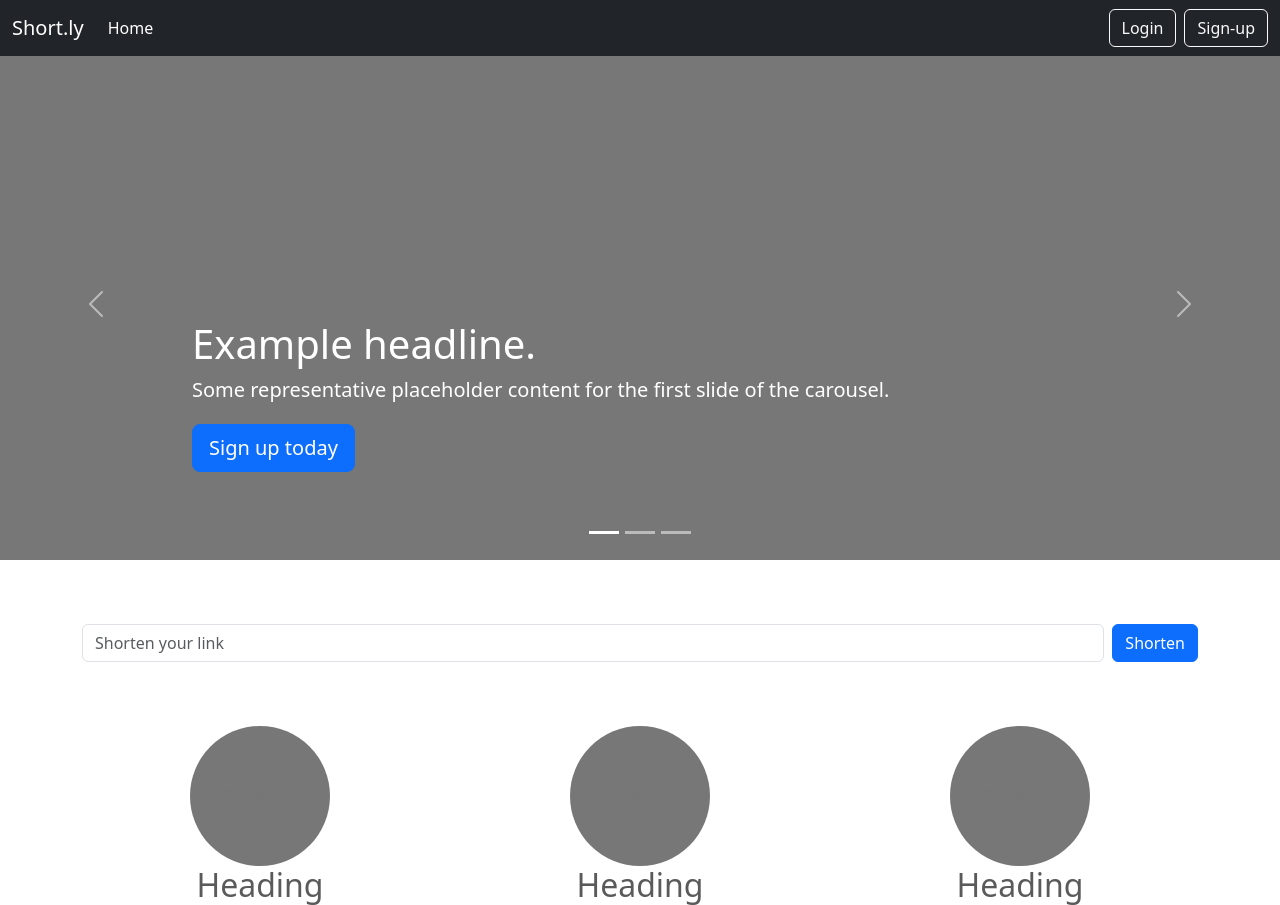
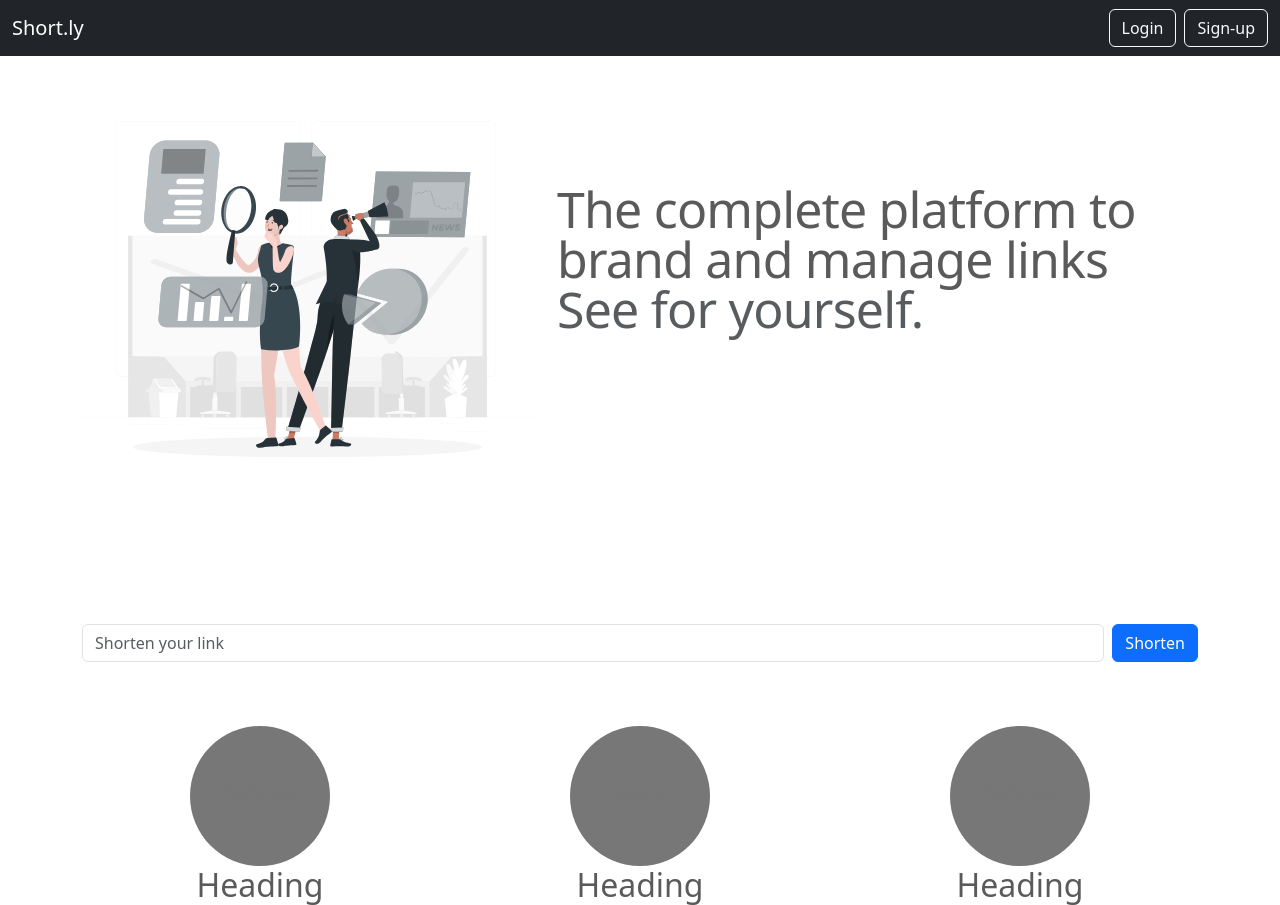
Before and after one commit to Aby-Sebastian/Shortly, a Django app: page / in a window 1280 px wide. Shown: the top 905 px of the page. Run offline with Django 4.2, Linux system fonts and the light colour scheme; some libraries are stand-ins or nearby versions.

Commit message:
code refactoring index page

```diff
--- a/app/templates/main/index.html
+++ b/app/templates/main/index.html
@@ -47,9 +47,7 @@
       </button>
       <div class="collapse navbar-collapse" id="navbarCollapse">
         <ul class="navbar-nav me-auto mb-2 mb-md-0">
-          <li class="nav-item">
-            <a class="nav-link active" aria-current="page" href="#">Home</a>
-          </li>
+
 
         </ul>
 
@@ -65,54 +63,29 @@
 <main>
 
   <div id="myCarousel" class="carousel slide" data-bs-ride="carousel">
-    <div class="carousel-indicators">
-      <button type="button" data-bs-target="#myCarousel" data-bs-slide-to="0" class="active" aria-current="true" aria-label="Slide 1"></button>
-      <button type="button" data-bs-target="#myCarousel" data-bs-slide-to="1" aria-label="Slide 2"></button>
-      <button type="button" data-bs-target="#myCarousel" data-bs-slide-to="2" aria-label="Slide 3"></button>
-    </div>
+
     <div class="carousel-inner">
+
       <div class="carousel-item active">
-        <svg class="bd-placeholder-img" width="100%" height="100%" xmlns="http://www.w3.org/2000/svg" aria-hidden="true" preserveAspectRatio="xMidYMid slice" focusable="false"><rect width="100%" height="100%" fill="#777"/></svg>
+        <!-- <svg class="bd-placeholder-img" width="100%" height="100%" xmlns="http://www.w3.org/2000/svg" aria-hidden="true" preserveAspectRatio="xMidYMid slice" focusable="false"><rect width="100%" height="100%" fill="#777"/></svg> -->
+<br>
+        <div class="container">
+          <div class="row featurette">
+            <div class="col-md-7 order-md-2">
+              <h2 class="featurette-heading">The complete platform to brand and manage links
+                                 <span class="text-muted">See for yourself.</span></h2>
+              <!-- <p class="lead">Another featurette? Of course. More placeholder content here to give you an idea of how this layout would work with some actual real-world content in place.</p> -->
+            </div>
+            <div class="col-md-5 order-md-1">
+              <!-- <svg class="bd-placeholder-img bd-placeholder-img-lg featurette-image img-fluid mx-auto" width="500" height="500" xmlns="http://www.w3.org/2000/svg" role="img" aria-label="Placeholder: 500x500" preserveAspectRatio="xMidYMid slice" focusable="false"><title>Placeholder</title><rect width="100%" height="100%" fill="#eee"/><text x="50%" y="50%" fill="#aaa" dy=".3em">500x500</text></svg> -->
+              <img src="{% static 'images/index_page/Analyze_rafiki.svg' %}" alt="">
 
-        <div class="container">
-          <div class="carousel-caption text-start">
-            <h1>Example headline.</h1>
-            <p>Some representative placeholder content for the first slide of the carousel.</p>
-            <p><a class="btn btn-lg btn-primary" href="#">Sign up today</a></p>
-          </div>
-        </div>
-      </div>
-      <div class="carousel-item">
-        <svg class="bd-placeholder-img" width="100%" height="100%" xmlns="http://www.w3.org/2000/svg" aria-hidden="true" preserveAspectRatio="xMidYMid slice" focusable="false"><rect width="100%" height="100%" fill="#777"/></svg>
-        <img src="{% static 'images/www-bro.svg' %}" width="100%" height="100%"  alt="">
-        <div class="container">
-          <div class="carousel-caption">
-            <h1>Another example headline.</h1>
-            <p>Some representative placeholder content for the second slide of the carousel.</p>
-            <p><a class="btn btn-lg btn-primary" href="#">Learn more</a></p>
-          </div>
-        </div>
-      </div>
-      <div class="carousel-item">
-        <svg class="bd-placeholder-img" width="100%" height="100%" xmlns="http://www.w3.org/2000/svg" aria-hidden="true" preserveAspectRatio="xMidYMid slice" focusable="false"><rect width="100%" height="100%" fill="#777"/></svg>
-
-        <div class="container">
-          <div class="carousel-caption text-end">
-            <h1>One more for good measure.</h1>
-            <p>Some representative placeholder content for the third slide of this carousel.</p>
-            <p><a class="btn btn-lg btn-primary" href="#">Browse gallery</a></p>
+            </div>
           </div>
         </div>
       </div>
     </div>
-    <button class="carousel-control-prev" type="button" data-bs-target="#myCarousel" data-bs-slide="prev">
-      <span class="carousel-control-prev-icon" aria-hidden="true"></span>
-      <span class="visually-hidden">Previous</span>
-    </button>
-    <button class="carousel-control-next" type="button" data-bs-target="#myCarousel" data-bs-slide="next">
-      <span class="carousel-control-next-icon" aria-hidden="true"></span>
-      <span class="visually-hidden">Next</span>
-    </button>
+
   </div>
 
 <!-- Link shotening button -->
```
Also changed, not shown: README.md, app/static/images/index_page/Analyze_rafiki.svg (added), app/static/images/index_page/www-bro.svg (deleted), 1 other file.
